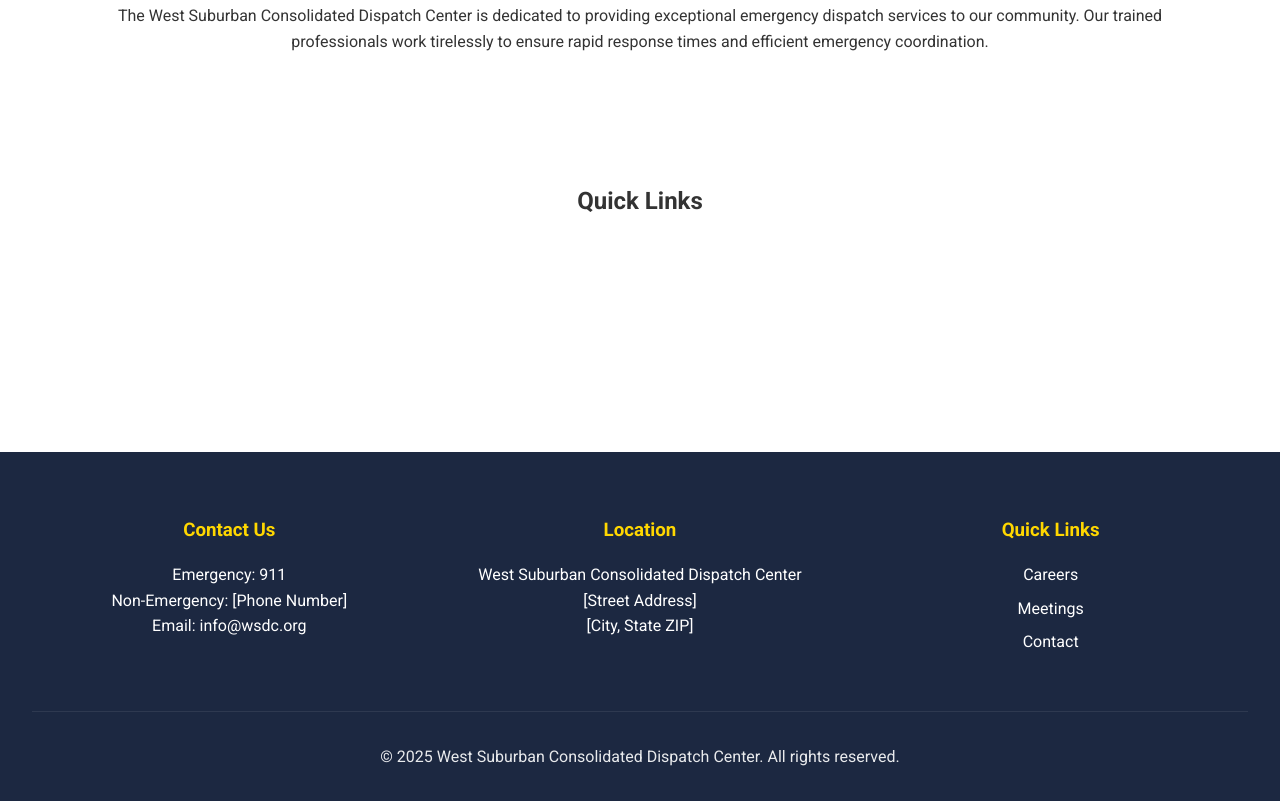
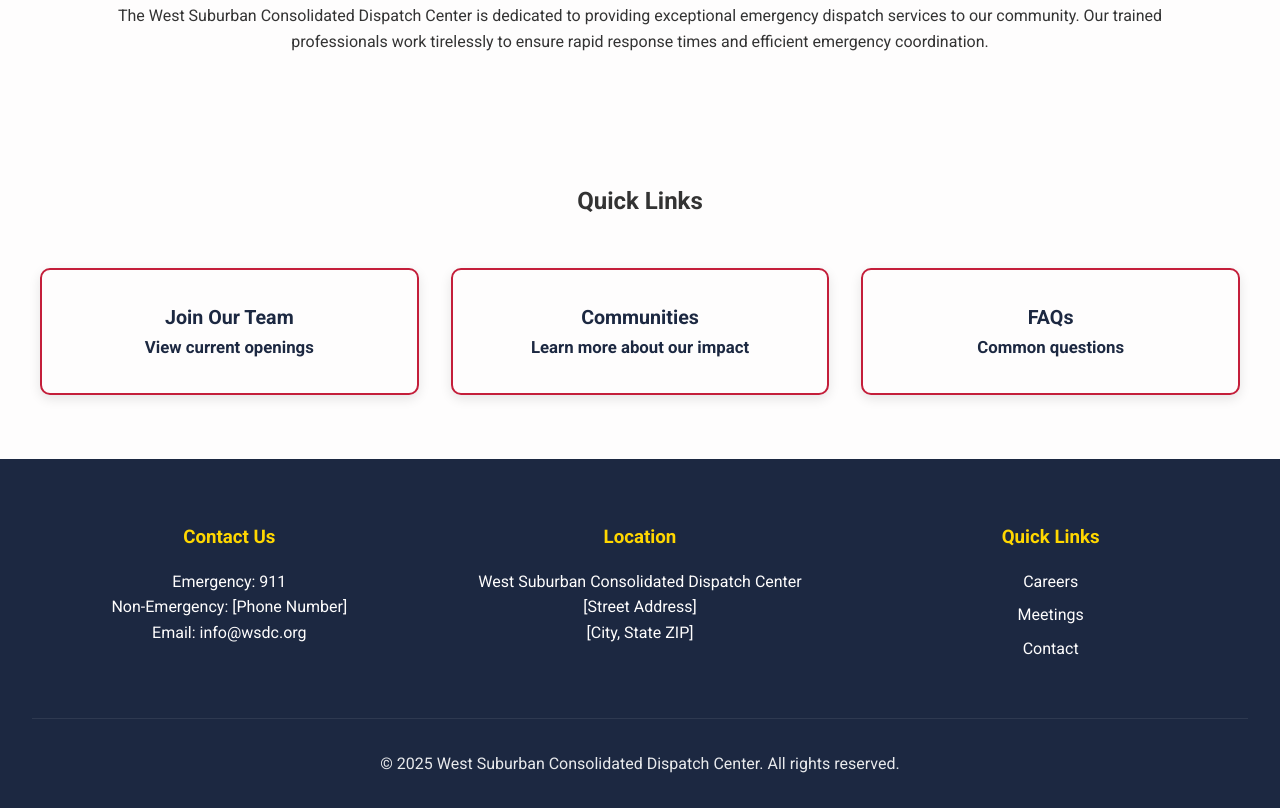
Before and after one commit to iinthisone-dev/West-Suburban-Consolidated-Dispatch-Center, a plain HTML site: page index.html in a window 1280 px wide. Shown: the part 1049-1857 px from the top of the page. Drawn offline with Linux system fonts and the light colour scheme.

Commit message:
added communities

```diff
--- a/index.html
+++ b/index.html
@@ -78,9 +78,9 @@
                     <h3>Join Our Team</h3>
                     <p>View current openings</p>
                 </a>
-                <a href="FOIA.html" class="quick-link">
-                    <h3>FOIA Requests</h3>
-                    <p>Submit a request</p>
+                <a href="communities.html" class="quick-link">
+                    <h3>Communities</h3>
+                    <p>Learn more about our impact</p>
                 </a>
                 <a href="FAQ.html" class="quick-link">
                     <h3>FAQs</h3>
--- a/style.css
+++ b/style.css
@@ -4,9 +4,9 @@
     --dark-red: #8B0000;
     --gold: #FFD700;
     --navy: #1C2841;
-    --light-gray: #f4f4f4;
+    --light-gray: #6f6d6d;
     --dark-gray: #333;
-    --white: #ffffff;
+    --white: #fefdfd;
 }
 
 * {
@@ -366,17 +366,23 @@ body {
 }
 
 .quick-link {
-    background: rgba(255,255,255,0.1);
+    background: var(--white);
     padding: 2rem;
-    border-radius: 8px;
+    border-radius: 10px;
     text-decoration: none;
-    color: var(--white);
+    color: var(--navy);
     text-align: center;
-    transition: background-color 0.3s ease;
+    transition: background-color 0.3s ease, transform 0.3s ease, box-shadow 0.3s ease;
+    border: 2px solid var(--primary-red);
+    box-shadow: 0 4px 12px rgba(0,0,0,0.1);
+    font-weight: 600;
+    font-size: 1.05rem;
 }
 
 .quick-link:hover {
-    background: rgba(255,255,255,0.2);
+    background: var(--light-gray);
+    transform: translateY(-5px);
+    box-shadow: 0 8px 20px rgba(196,30,58,0.2);
 }
 
 /* Footer */
```
Also changed, not shown: communities.html (added), publicrelations.html (deleted).
